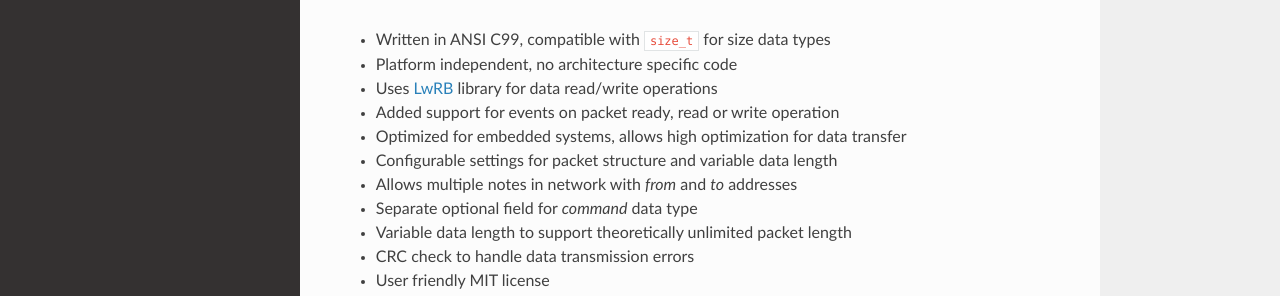
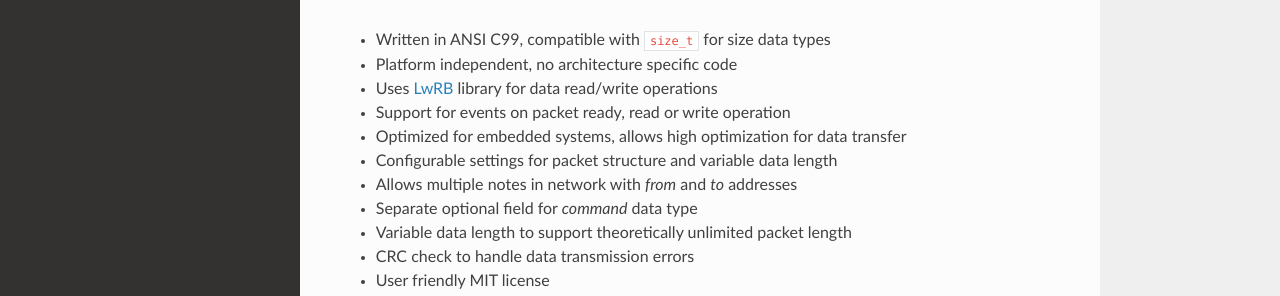
Before and after one commit to MaJerle/lwpkt, a Sphinx documentation site: the page built from docs/index.rst, in a window 1280 px wide and 900 px high. Shown: the part 414-710 px from the top of the window. Built offline with Sphinx 7.4.7 and the Read the Docs theme 2.0.0, drawn with Linux system fonts in a browser that asks for light colours; the version number could not be read and is left out.

Commit message:
Fix docs text

```diff
--- a/docs/index.rst
+++ b/docs/index.rst
@@ -19,7 +19,7 @@ Features
 * Written in ANSI C99, compatible with ``size_t`` for size data types
 * Platform independent, no architecture specific code
 * Uses `LwRB <https://github.com/MaJerle/lwrb>`_ library for data read/write operations
-* Added support for events on packet ready, read or write operation
+* Support for events on packet ready, read or write operation
 * Optimized for embedded systems, allows high optimization for data transfer
 * Configurable settings for packet structure and variable data length
 * Allows multiple notes in network with `from` and `to` addresses
```
